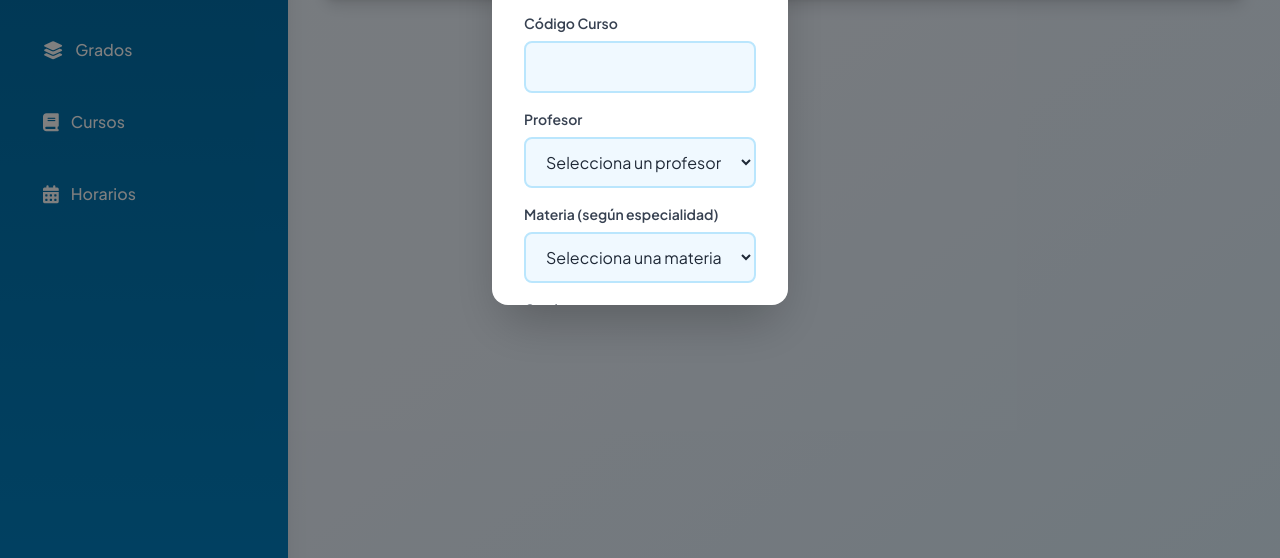
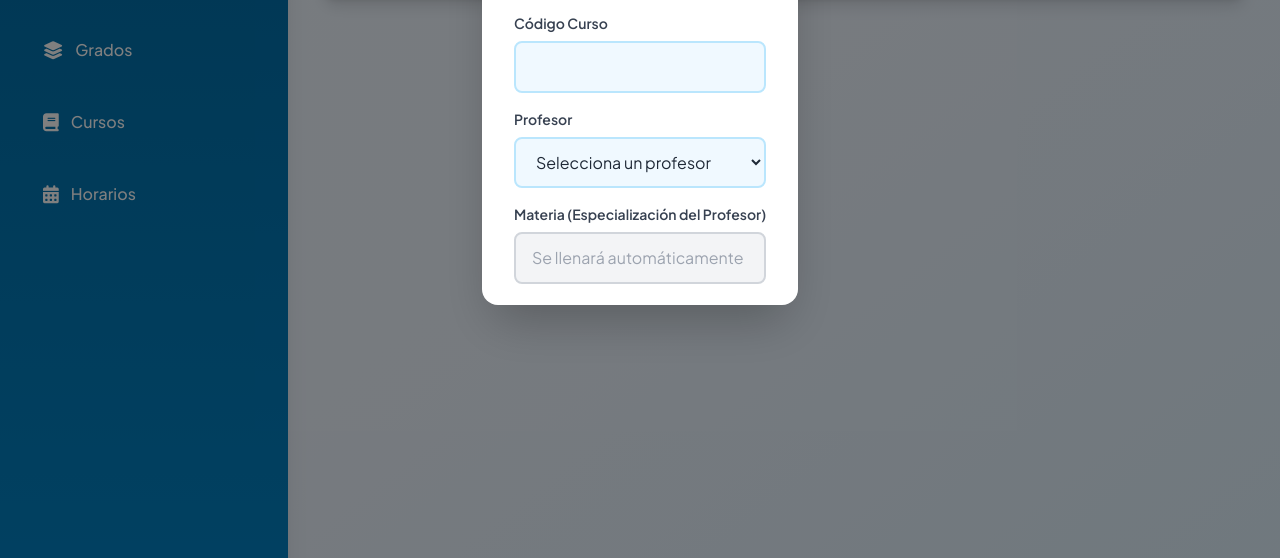
Before and after one commit to bismarb/coleg, a Flask app: page /courses in a window 1280 px wide, after a click on "Agregar Curso". Shown: the part 356-914 px from the top of the page. Run offline with Flask 3, Linux system fonts and the light colour scheme; a user stored in the database is signed in; data comes from the database, SQL or seed files in the repository; data that the repository does not hold is empty; some libraries are stand-ins or nearby versions.

Commit message:
Display teacher's specialization in the course subject field
Update API endpoint to return teacher's specialization and modify frontend to display it in a read-only input field when a teacher is selected.

Replit-Commit-Author: Agent
Replit-Commit-Session-Id: 6c29dedf-a5d0-4867-8194-dba4f988ca98
Replit-Commit-Checkpoint-Type: full_checkpoint
Replit-Commit-Event-Id: 2dee8e8d-2d46-4efa-a8e5-702676606d49
Replit-Commit-Screenshot-Url: https://storage.googleapis.com/screenshot-production-us-central1/81a919ab-7509-4977-9993-cf3b59151fee/6c29dedf-a5d0-4867-8194-dba4f988ca98/4EaV8Zi

```diff
--- a/routes.py
+++ b/routes.py
@@ -554,13 +554,14 @@ def delete_schedule(schedule_id):
     return redirect(url_for('view_schedule'))
 
 
-@app.route('/api/teacher/<teacher_id>/subjects', methods=['GET'])
+@app.route('/api/teacher/<teacher_id>/specialization', methods=['GET'])
 @login_required
-def get_teacher_subjects(teacher_id):
-    """API endpoint para obtener materias de un profesor"""
+def get_teacher_specialization(teacher_id):
+    """API endpoint para obtener especialización de un profesor"""
     try:
-        teacher_subjects = TeacherSubject.query.filter_by(teacher_id=teacher_id).all()
-        subjects = [{'id': ts.subject.id, 'name': ts.subject.name} for ts in teacher_subjects]
-        return jsonify(subjects)
+        teacher = Teacher.query.get(teacher_id)
+        if not teacher:
+            return jsonify({'error': 'Profesor no encontrado'}), 404
+        return jsonify({'specialization': teacher.specialization or ''})
     except Exception as e:
         return jsonify({'error': str(e)}), 400
--- a/templates/courses.html
+++ b/templates/courses.html
@@ -64,7 +64,7 @@
                 </div>
                 <div>
                     <label class="block text-sm font-semibold text-gray-700 mb-2">Profesor</label>
-                    <select name="teacher_id" id="teacherSelect" required class="w-full px-4 py-3 bg-sky-50 border-2 border-sky-200 rounded-lg focus:outline-none focus:border-sky-500 text-gray-800" onchange="loadTeacherSubjects()">
+                    <select name="teacher_id" id="teacherSelect" required class="w-full px-4 py-3 bg-sky-50 border-2 border-sky-200 rounded-lg focus:outline-none focus:border-sky-500 text-gray-800" onchange="loadTeacherSpecialization()">
                         <option value="">Selecciona un profesor</option>
                         {% for teacher in teachers %}
                         <option value="{{ teacher.id }}">{{ teacher.user.name }}</option>
@@ -72,13 +72,9 @@
                     </select>
                 </div>
                 <div>
-                    <label class="block text-sm font-semibold text-gray-700 mb-2">Materia (según especialidad)</label>
-                    <select name="subject_id" id="subjectSelect" required class="w-full px-4 py-3 bg-sky-50 border-2 border-sky-200 rounded-lg focus:outline-none focus:border-sky-500 text-gray-800">
-                        <option value="">Selecciona una materia</option>
-                        {% for subject in subjects %}
-                        <option value="{{ subject.id }}">{{ subject.name }}</option>
-                        {% endfor %}
-                    </select>
+                    <label class="block text-sm font-semibold text-gray-700 mb-2">Materia (Especialización del Profesor)</label>
+                    <input type="text" id="specializationInput" name="subject_id" readonly class="w-full px-4 py-3 bg-gray-100 border-2 border-gray-300 rounded-lg text-gray-600 cursor-not-allowed" placeholder="Se llenará automáticamente">
+                    <input type="hidden" id="subjectIdInput" name="subject_id_hidden">
                 </div>
                 <div>
                     <label class="block text-sm font-semibold text-gray-700 mb-2">Grado</label>
@@ -149,33 +145,27 @@ function filterCourses() {
     }
 }
 
-async function loadTeacherSubjects() {
+async function loadTeacherSpecialization() {
     const teacherId = document.getElementById('teacherSelect').value;
-    const subjectSelect = document.getElementById('subjectSelect');
+    const specializationInput = document.getElementById('specializationInput');
 
     if (!teacherId) {
-        subjectSelect.innerHTML = '<option value="">Selecciona una materia</option>';
+        specializationInput.value = '';
         return;
     }
 
     try {
-        const response = await fetch(`/api/teacher/${teacherId}/subjects`);
-        const subjects = await response.json();
+        const response = await fetch(`/api/teacher/${teacherId}/specialization`);
+        const data = await response.json();
 
-        if (Array.isArray(subjects) && subjects.length > 0) {
-            subjectSelect.innerHTML = '<option value="">Selecciona una materia según especialidad</option>';
-            subjects.forEach(subject => {
-                const option = document.createElement('option');
-                option.value = subject.id;
-                option.textContent = subject.name;
-                subjectSelect.appendChild(option);
-            });
+        if (data.specialization) {
+            specializationInput.value = data.specialization;
         } else {
-            subjectSelect.innerHTML = '<option value="">Sin materias asignadas</option>';
+            specializationInput.value = 'Sin especialización registrada';
         }
     } catch (error) {
         console.error('Error:', error);
-        subjectSelect.innerHTML = '<option value="">Error al cargar materias</option>';
+        specializationInput.value = 'Error al cargar';
     }
 }
 </script>
```
